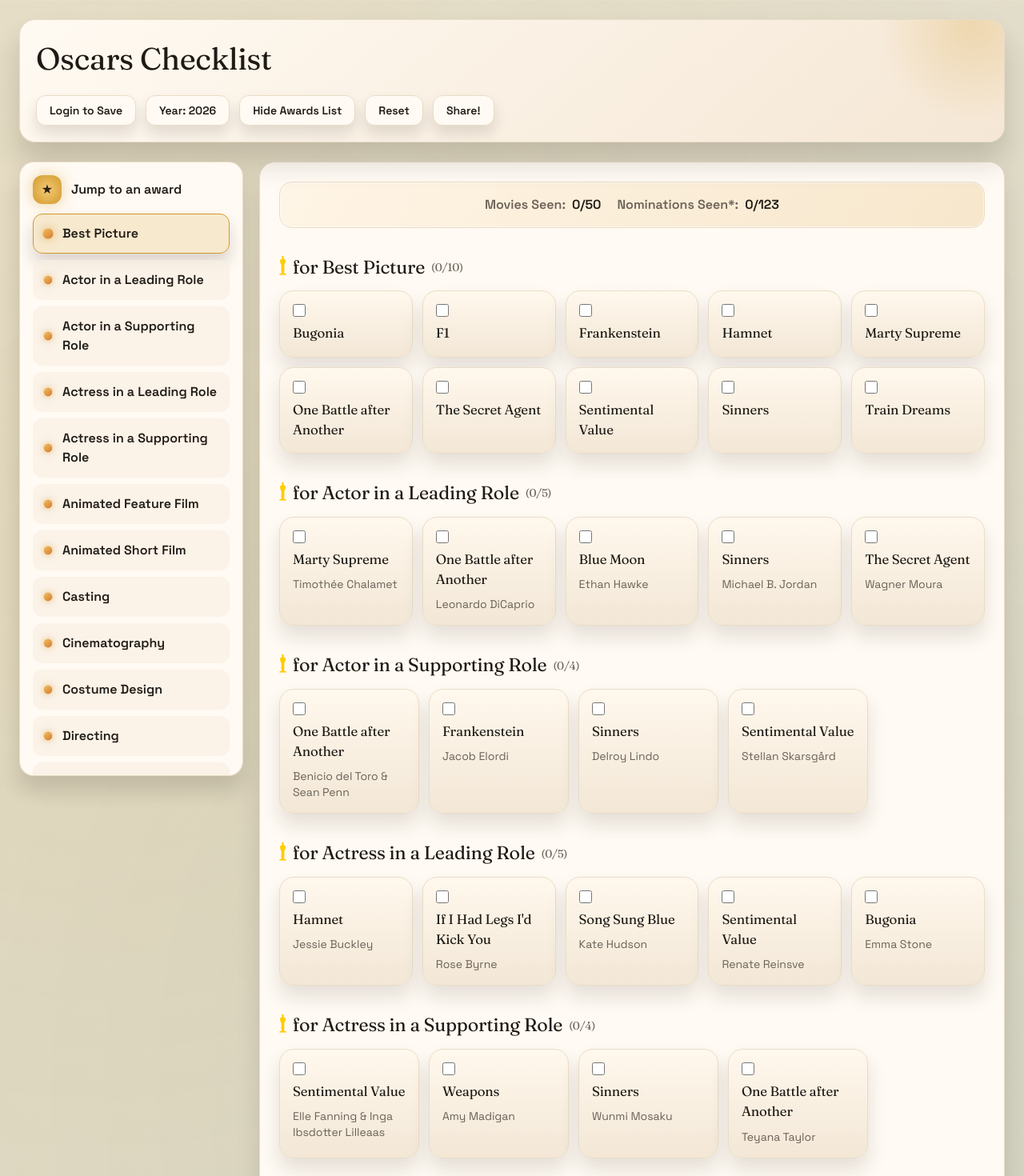
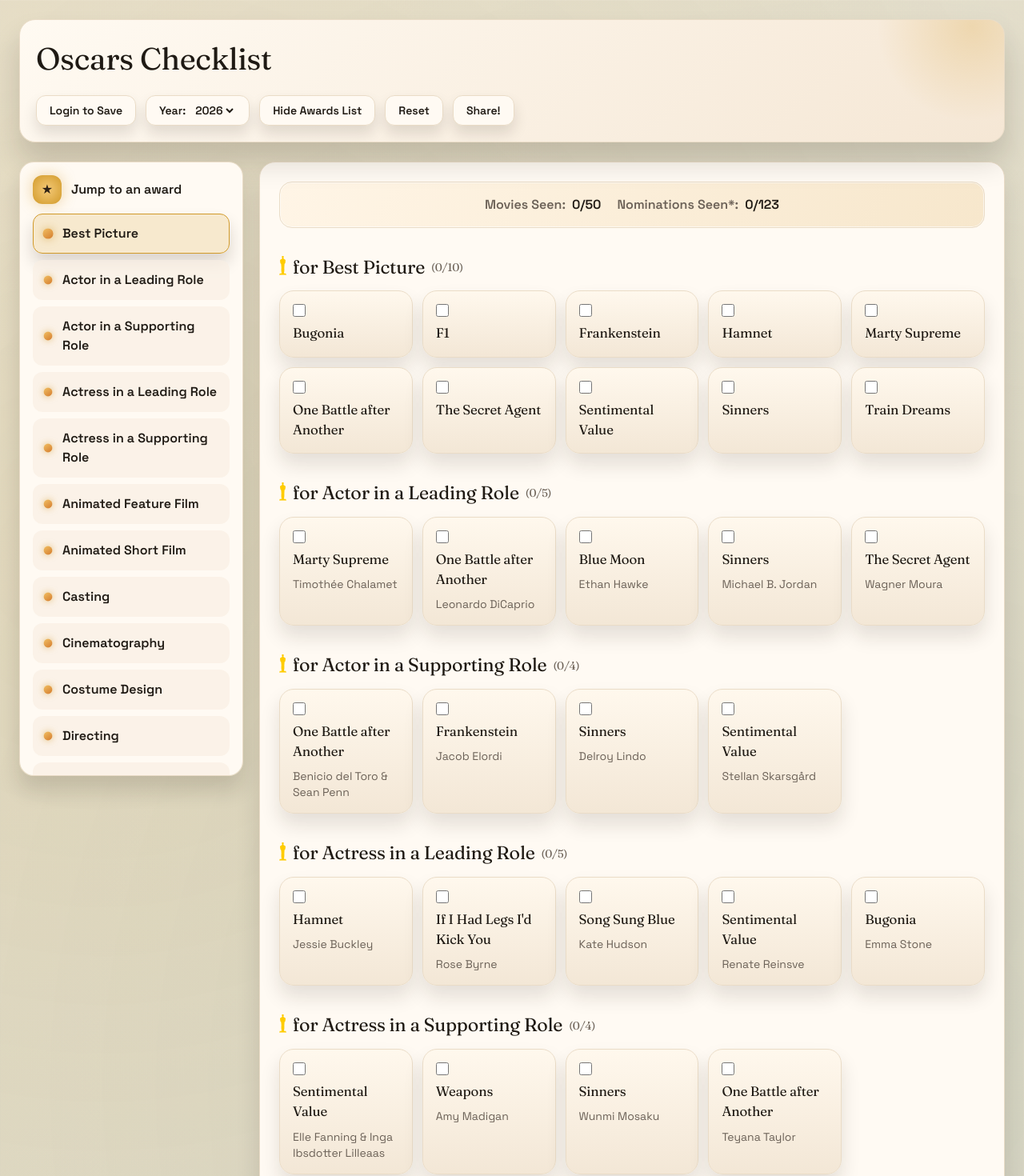
Before and after one commit to preraku/oscar-checklist, a React (Vite) app: page /years in a window 1280 px wide. Shown: the top 1470 px of the page at 80% size. Built offline with nearby package versions, Linux system fonts and the light colour scheme.

Commit message:
Use native year select and refine card layout

```diff
--- a/src/App.tsx
+++ b/src/App.tsx
@@ -44,7 +44,7 @@ const Movie = ({ id, award, movies, watchedMovies, toggleWatchedMovie }: MoviePr
     const watched = watchedMovies.has(id)
     const movie = movies[id]
     const baseClasses =
-        "group flex flex-[1_1_180px] flex-col gap-2 rounded-[18px] border px-4 py-4 text-left shadow-[0_14px_24px_rgba(34,24,16,0.12)] transition duration-200 ease-out hover:-translate-y-1 hover:shadow-[0_18px_32px_rgba(34,24,16,0.18)] max-w-[230px] min-[961px]:flex-[1_1_150px] min-[961px]:max-w-[175px]"
+        "group flex flex-[1_1_180px] max-[640px]:flex-[0_1_calc(50%-0.5rem)] flex-col gap-2 rounded-[18px] border px-4 py-4 text-left shadow-[0_14px_24px_rgba(34,24,16,0.12)] transition duration-200 ease-out hover:-translate-y-1 hover:shadow-[0_18px_32px_rgba(34,24,16,0.18)] max-w-[230px] max-[640px]:max-w-none min-[961px]:max-w-none"
     const unwatchedClasses =
         "border-[color:var(--border)] bg-[linear-gradient(180deg,#fff8ed_0%,#f3e7d6_100%)] text-[color:var(--ink)] hover:border-[#d8b070] dark:border-[#3a2e22] dark:bg-[linear-gradient(180deg,#2a2219_0%,#201913_100%)] dark:text-[#f1e8dc] dark:hover:border-[#7a5b2b]"
     const watchedClasses =
@@ -117,7 +117,7 @@ const Category = ({
                     ({watchedMoviesInCategory}/{totalMoviesInCategory})
                 </span>
             </h2>
-            <div className="flex flex-wrap gap-4 min-[961px]:gap-3 max-[960px]:justify-center">
+            <div className="flex flex-wrap gap-4 max-[960px]:justify-center min-[961px]:grid min-[961px]:grid-cols-5 min-[961px]:gap-3">
                 {nominees.map(nominee => {
                     return (
                         <Movie
@@ -557,9 +557,7 @@ function App({ year = "2026" }: AppProps) {
         if (typeof window === "undefined") return true
         return window.innerWidth > 960
     })
-    const [isYearMenuOpen, setIsYearMenuOpen] = useState(false)
     const headerRef = useRef<HTMLDivElement | null>(null)
-    const yearSelectorRef = useRef<HTMLDivElement | null>(null)
 
     const WATCHED_MOVIES_KEY = `watchedMovies-${year}`
 
@@ -596,32 +594,6 @@ function App({ year = "2026" }: AppProps) {
         window.addEventListener("resize", setHeaderHeight)
         return () => window.removeEventListener("resize", setHeaderHeight)
     }, [])
-
-    useEffect(() => {
-        if (!isYearMenuOpen || typeof document === "undefined") return
-
-        const handlePointerDown = (event: PointerEvent) => {
-            const target = event.target as Node | null
-            if (!target) return
-            if (!yearSelectorRef.current?.contains(target)) {
-                setIsYearMenuOpen(false)
-            }
-        }
-
-        const handleKeyDown = (event: KeyboardEvent) => {
-            if (event.key === "Escape") {
-                setIsYearMenuOpen(false)
-            }
-        }
-
-        document.addEventListener("pointerdown", handlePointerDown)
-        document.addEventListener("keydown", handleKeyDown)
-
-        return () => {
-            document.removeEventListener("pointerdown", handlePointerDown)
-            document.removeEventListener("keydown", handleKeyDown)
-        }
-    }, [isYearMenuOpen])
 
     useEffect(() => {
         const handleResize = () => {
@@ -815,7 +787,6 @@ function App({ year = "2026" }: AppProps) {
 
     const toggleToc = () => setIsTocOpen(prev => !prev)
     const handleYearSelect = (selectedYear: string) => {
-        setIsYearMenuOpen(false)
         if (selectedYear === year) return
         window.location.hash = `/years/${selectedYear}`
     }
@@ -848,44 +819,23 @@ function App({ year = "2026" }: AppProps) {
                             Login to Save
                         </button>
                     )}
-                    <div className="relative" ref={yearSelectorRef}>
-                        <button
-                            className={headerButtonClass}
-                            onClick={() =>
-                                setIsYearMenuOpen(prev => !prev)
-                            }
-                            aria-haspopup="listbox"
-                            aria-expanded={isYearMenuOpen}
+                    <label
+                        className={`${headerButtonClass} inline-flex items-center cursor-pointer`}
                     >
-                            Year: {year}
-                        </button>
-                        {isYearMenuOpen && (
-                            <div
-                                className="absolute right-0 top-[calc(100%+0.5rem)] z-20 grid min-w-[8rem] gap-1 rounded-[14px] border border-[color:var(--border)] bg-[color:var(--card)] p-1.5 shadow-[0_18px_26px_rgba(30,21,13,0.16)]"
-                                role="listbox"
+                        Year:
+                        <select
+                            value={year}
+                            onChange={event => handleYearSelect(event.target.value)}
                             aria-label="Select awards year"
+                            className="ml-2 bg-transparent text-[color:var(--ink)] focus:outline-none"
                         >
                             {availableYears.map(availableYear => (
-                                    <button
-                                        key={availableYear}
-                                        type="button"
-                                        className={`w-full rounded-[10px] border px-3 py-2 text-left text-sm transition ${
-                                            availableYear === year
-                                                ? "border-[color:var(--accent)] bg-[rgba(209,154,42,0.12)] text-[color:var(--accent-ink)]"
-                                                : "border-transparent text-[color:var(--ink)] hover:border-[color:var(--accent)] hover:text-[color:var(--accent-ink)]"
-                                        }`}
-                                        role="option"
-                                        aria-selected={availableYear === year}
-                                        onClick={() =>
-                                            handleYearSelect(availableYear)
-                                        }
-                                    >
+                                <option key={availableYear} value={availableYear}>
                                     {availableYear}
-                                    </button>
+                                </option>
                             ))}
-                            </div>
-                        )}
-                    </div>
+                        </select>
+                    </label>
                     <button className={headerButtonClass} onClick={toggleToc}>
                         {isTocOpen ? "Hide Awards List" : "Show Awards List"}
                     </button>
--- a/vite.config.js
+++ b/vite.config.js
@@ -1,8 +1,15 @@
 import { defineConfig } from "vite"
 import react from "@vitejs/plugin-react"
+import tailwindcss from "@tailwindcss/postcss"
+import autoprefixer from "autoprefixer"
 
 // https://vitejs.dev/config/
 export default defineConfig(() => ({
     plugins: [react()],
+    css: {
+        postcss: {
+            plugins: [tailwindcss(), autoprefixer()],
+        },
+    },
     base: process.env.VITE_BASE || "/oscar-checklist/",
 }))
```
Lines whose indentation alone changed are shown as unchanged.
